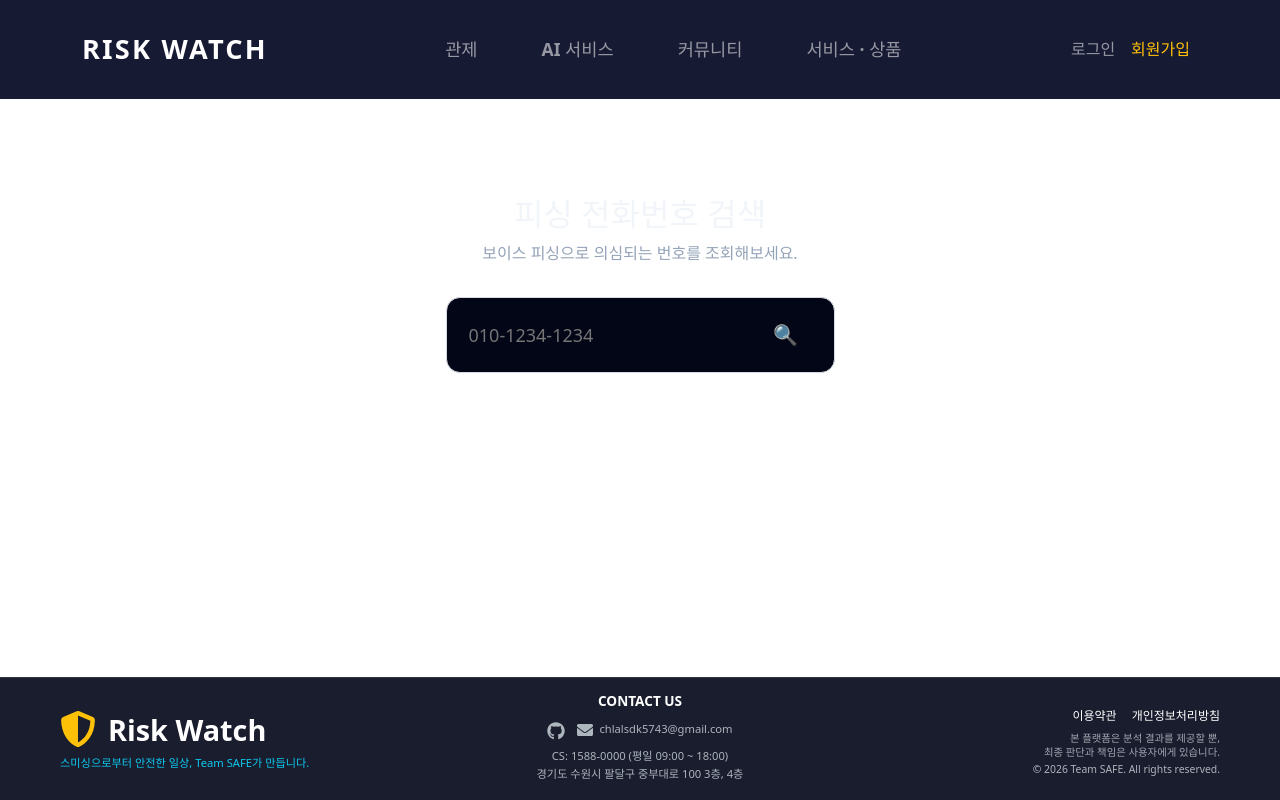
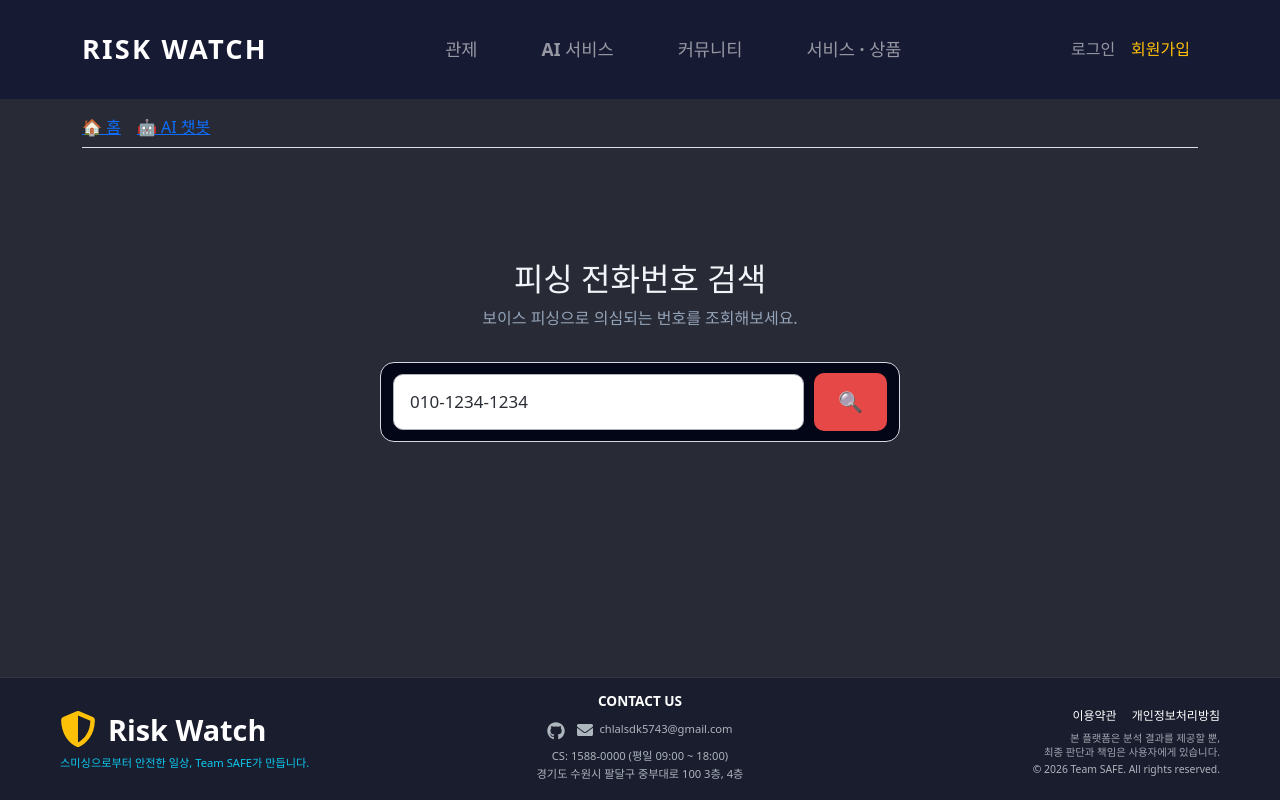
Before and after one commit to mmmina1/safe-project, a React app in the folder frontend/: page / in a window 1280 px wide. Built offline with nearby package versions, Linux system fonts and the light colour scheme; no server answers; the HTML template or start-up script is replaced by a standard one.

Commit message:
1/28 3:52 커밋

```diff
--- a/frontend/src/App.jsx
+++ b/frontend/src/App.jsx
@@ -1,84 +1,109 @@
-import React from 'react';
-import { Routes, Route, useLocation } from 'react-router-dom';
+// src/App.jsx
 import 'bootstrap/dist/css/bootstrap.min.css';
+
+//라우터 전용
+import { Routes, Route, Link, useLocation} from 'react-router-dom';
+import Chatbot from './pages/AiService/Chatbot/Chatbot';
+import './App.css';
 
 import Header from './components/Header.jsx';
 import Footer from './components/Footer.jsx';
+
+// 페이지 컴포넌트들
 import MainPage from './components/main/MainPage.jsx';
+import LoginPage from './pages/LoginPage.jsx';
+import SignupPage from './pages/SignupPage.jsx';
+import CommunityList from './components/community/CommunityList.jsx';
+
 import Terms from './pages/terms';
 import Privacy from './pages/privacy';
-import LoginPage from './pages/LoginPage.jsx';
-import SignupPage from './pages/SignupPage.jsx';
-import KakaoCallbackPage from './pages/KakaoCallbackPage.jsx';  //  추가
-import GoogleCallbackPage from './pages/GoogleCallbackPage.jsx';
+import CommunityPost from './components/community/CommunityPost.jsx';
+import CommunityDetail from './components/community/CommunityDetail.jsx';
+import ScrollToTop from './components/ScrollToTop.jsx';
 
-import './App.css';
+import AdminLayout from './layouts/AdminLayout';
+import AdminDashboard from './pages/admin/AdminDashboard';
+import UserManagement from './pages/admin/UserManagement';
+import DataPolicy from './pages/admin/DataPolicy';
+
+//상품 페이지 컴포넌트
+import ProductPage from './pages/ServiceProduct/ProductPage.jsx';
+import ProductDetailPage from './pages/ServiceProduct/ProductDetailPage.jsx';
 
 function App() {
+
   const location = useLocation();
 
   // 팝업창인지 확인 (window.opener가 있으면 팝업창)
   const isPopup = window.opener !== null;
 
-  // 팝업이거나 terms/privacy일 때만 헤더/푸터 숨기기
-  const hideHeaderFooter =
-    isPopup ||
-    location.pathname === '/terms' ||
-    location.pathname === '/privacy';
-
-  const showHeaderFooter = !hideHeaderFooter;
+  // 팝업창이거나 terms/privacy 페이지면 헤더와 푸터 숨김
+  const showHeaderFooter = !isPopup;
 
   return (
-    <div
-      className="app-container"
+    //팝업창
+    <div className="app-container"
       style={{
         display: 'flex',
         flexDirection: 'column',
-        height: isPopup ? '100vh' : 'auto',
         minHeight: '100vh',
-        backgroundColor: '#ffffff',
-        overflow: 'hidden',
+        overflow: isPopup ? 'auto' : 'visible'
       }}
     >
-      {/* 헤더: 팝업/약관/개인정보 페이지 제외하고 항상 표시 */}
+    <div className="app-root">
+      <ScrollToTop/>
+      {/* 헤더는 메인 페이지에서만 표시 */}
       {showHeaderFooter && <Header />}
 
-      {/* 메인 컨텐츠 영역 */}
-      <div
-        className="content-wrapper"
-        style={{
-          flex: 1,
-          display: 'flex',
-          flexDirection: 'column',
-          height: isPopup ? '100vh' : 'auto',
-          overflow: isPopup ? 'auto' : 'visible',
-        }}
-      >
+      <main className="app-main">
+        <div className="container">
+        {/* 네비/Routes는 container 안에 */}
+        <nav className="my-3 border-bottom pb-2">
+          <Link to="/" className="me-3">🏠 홈</Link>
+          <Link to="/chatbot">🤖 AI 챗봇</Link>
+        </nav>
+
+      {/* 2. 화면 표시 영역 */}
       <Routes>
-          {/* 메인 페이지 */}
         <Route path="/" element={<MainPage />} />
-
-          {/* 로그인 / 회원가입 */}
         <Route path="/login" element={<LoginPage />} />
         <Route path="/signup" element={<SignupPage />} />
 
-          {/*  카카오 로그인 콜백 */}
-          <Route path="/oauth/callback/kakao" element={<KakaoCallbackPage />} />
+        <Route path="/chatbot" element={<Chatbot />} />
+        <Route path="/monitoring" element={<MainPage />} />
+        <Route path="/ai" element={<MainPage />} />
 
-          {/*  구글 로그인 콜백 */}
-          <Route path="/oauth/callback/google" element={<GoogleCallbackPage />} />
+        {/* 커뮤니티 페이지 */}
+        <Route path="/community" element={<CommunityList />} />
+        <Route path='/community/new' element={<CommunityPost/>}/>
+        <Route path='/community/:postId' element={<CommunityDetail/>}/>
+
+        {/* 서비스 상품 페이지 */}
+        <Route path="/product" element={<ProductPage />} />
+        <Route path='/product/:productId' element={<ProductDetailPage/>}/>
 
         {/* 이용약관 페이지 */}
         <Route path="/terms" element={<Terms />} />
 
         {/* 개인정보처리방침 페이지 */}
         <Route path="/privacy" element={<Privacy />} />
+
+        {/* 관리자 영역 */}
+          <Route path="/admin" element={<AdminLayout />}>
+            <Route index element={<AdminDashboard />} />
+            <Route path="manage" element={<UserManagement />} />
+            <Route path="policy" element={<DataPolicy />} />
+          </Route>
       </Routes>
+
+
+    </div>
+    {/* 푸터는 메인 페이지에서만 표시 */}
+    {showHeaderFooter && <Footer />}
+    </main>
+  </div>
 </div>
 
-      {/* 푸터: 팝업/약관/개인정보 페이지 제외하고 표시 */}
-      {showHeaderFooter && <Footer />}
-    </div>
   );
 }
 
```
Lines whose indentation alone changed are shown as unchanged.
